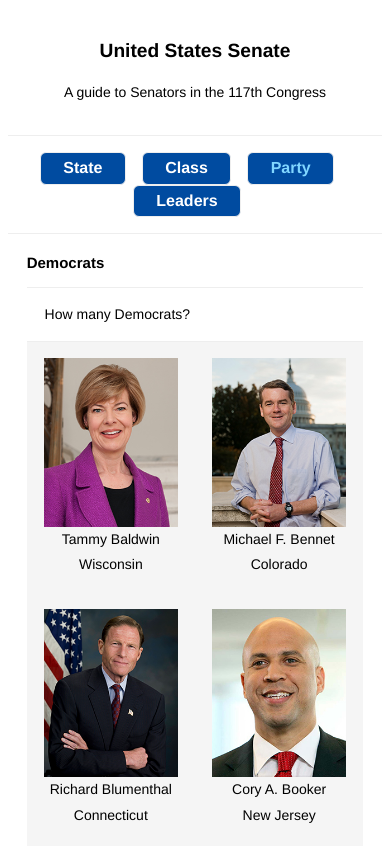
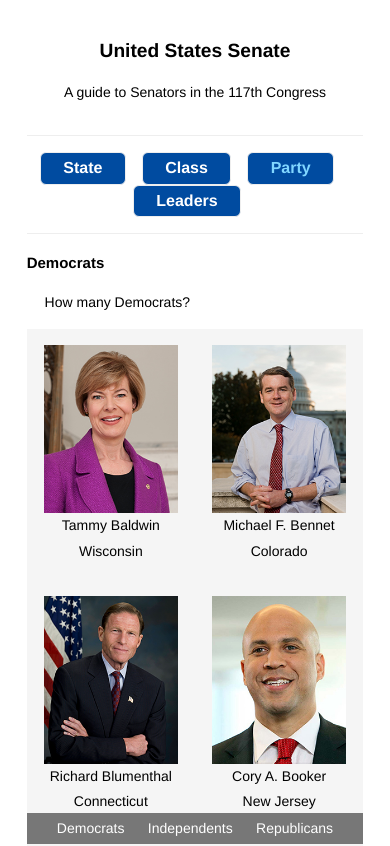
Before and after one commit to seankelliher/us-senators, a Vue app: page /party in a window 390 px wide. Shown: the top 846 px of the page. Built offline with nearby package versions, Linux system fonts and the light colour scheme; some icons are missing.

Commit message:
Minor style changes in nav, .jumps-panel, .info-panel. Remove media queries fonts 'min-width: 900px'. Not needed.

```diff
--- a/src/assets/style.css
+++ b/src/assets/style.css
@@ -19,8 +19,8 @@
 
 nav {
     width: 90%;
-    margin: 0;
-    padding: 1em 5%;
+    margin: 0 5%;
+    padding: 1em 0;
     flex: initial; /*flex: 0 1 auto*/
     text-align: center;
 }
@@ -69,18 +69,21 @@
 }
 
 .jumps-panel {
-    width: 100%;
-    margin: 0;
-    padding: 0;
+    width: 90%;
+    margin: 0 5%;
+    padding: 0%;
+    background: #707070; /*grey 500*/
+    opacity: 0.95;
+    position: sticky;
+    bottom: 0;
     flex: initial; /*flex: 0 1 auto*/
+    text-align: center;
 }
 
 .info-panel {
     width: 100%;
     margin: 0;
     padding: 0;
-    border-top: 1px solid #eee; /*grey 200*/
-    border-bottom: 1px solid #eee; /*grey 200*/
     flex: initial; /*flex: 0 1 auto*/
 }
 
@@ -130,11 +133,14 @@
 }
 
 .jumps-panel p {
-    color: #616161; /*grey 700*/
+    color: #fff;
+    line-height: 1.2;
+    margin-top: .5em;
+    margin-bottom: .5em;
 }
 
 .jumps-panel a {
-    color: #616161; /*grey 700*/;
+    color: #fff;
     text-decoration: none;
 }
 
@@ -164,6 +170,7 @@
 
 .gallery-title h3 {
     margin-top: .25em;
+    margin-bottom: .25em;
 }
 
 @media all and (min-width: 300px) {
@@ -219,17 +226,3 @@
         font-size: 1.2em;
     }
 }
-
-@media all and (min-width: 900px) {
-    h1 {
-        font-size: 1.8em;
-    }
-
-    h2 {
-        font-size: 1.6em;
-    }
-
-    h3 {
-        font-size: 1.4em;
-    }
-}
```
